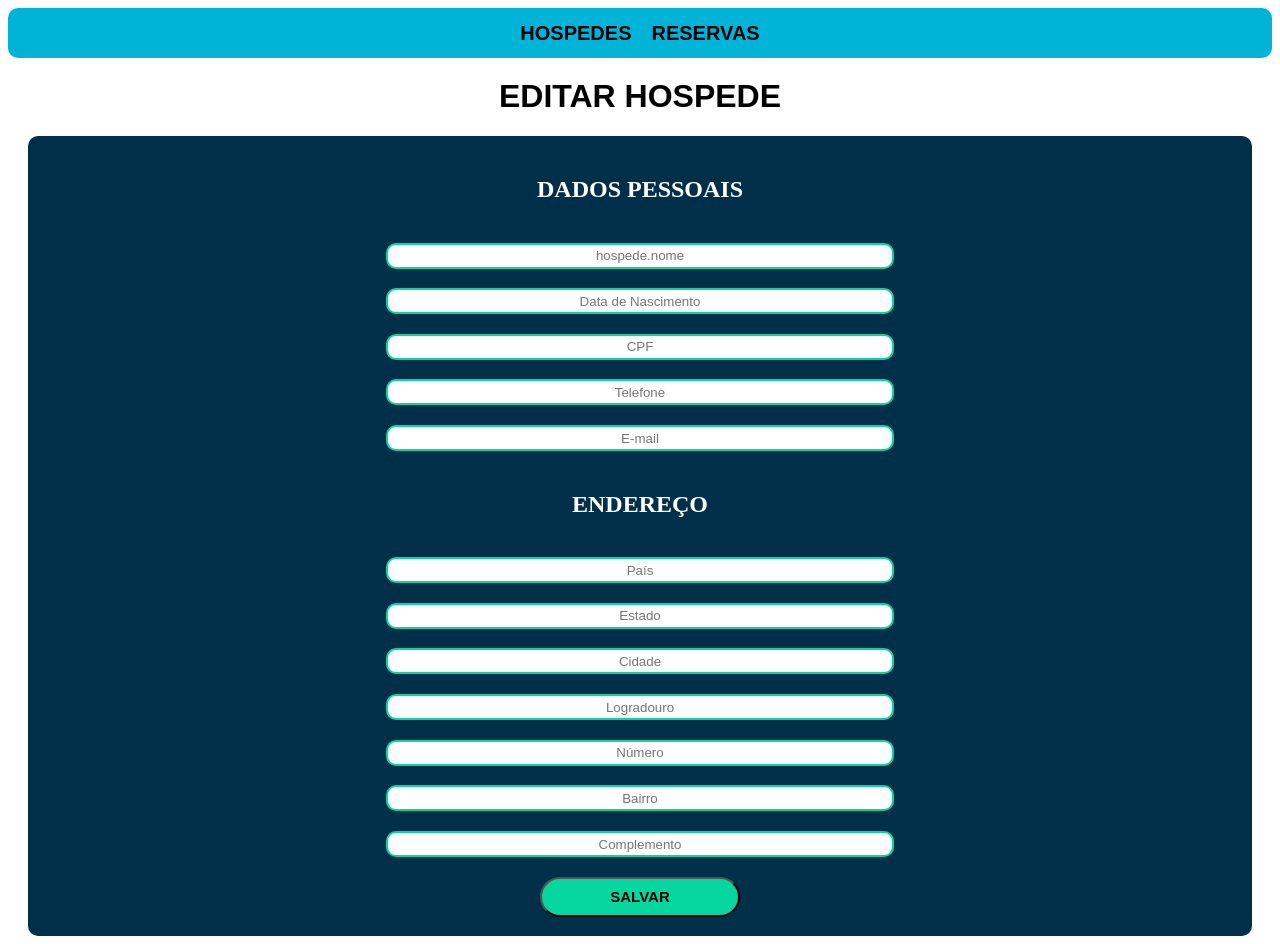
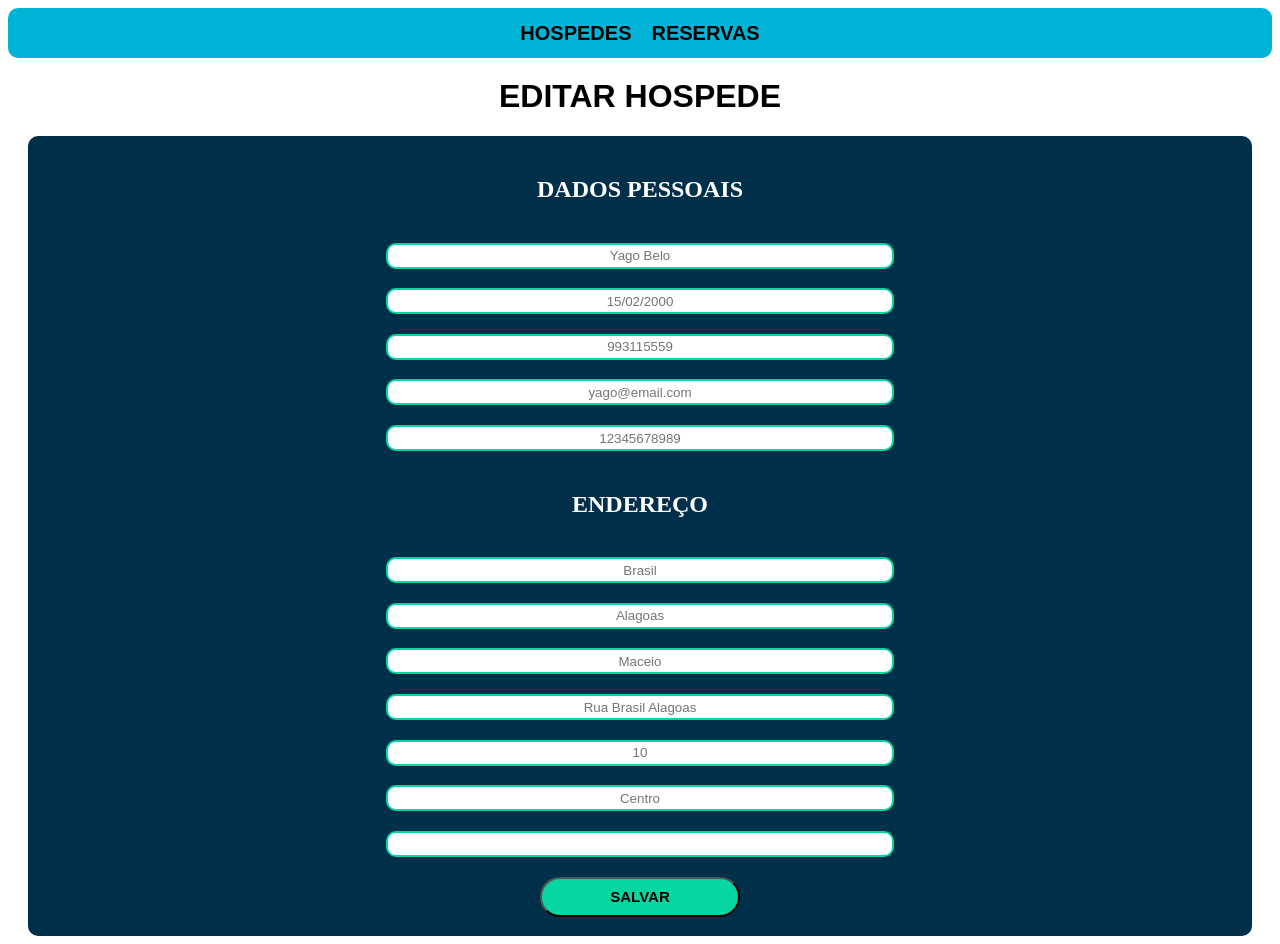
Before and after one commit to yagobelo/teste_es_frontend, a Vue app: page /editar-hospede in a window 1280 px wide. Built offline with nearby package versions, Linux system fonts and the light colour scheme.

Commit message:
feat: adicionado a sicronização de paginas de hospedes; chore: adicionado pinia ao projeto

```diff
--- a/package.json
+++ b/package.json
@@ -9,6 +9,7 @@
     "preview": "vite preview"
   },
   "dependencies": {
+    "pinia": "^2.1.7",
     "vue": "^3.4.21",
     "vue-router": "^4.3.0"
   },
--- a/src/components/CardHospedes.vue
+++ b/src/components/CardHospedes.vue
@@ -1,17 +1,28 @@
 <script setup>
-const props = defineProps({ hospede: Object });
+import { useCounterStore } from "@/stores/counter";
+import { storeToRefs } from "pinia";
+
+const props = defineProps(["hospede"]);
+
+const store = useCounterStore();
+
+const { editIdHospede } = storeToRefs(store);
+
+const changeEditHospedeId = () => {
+  editIdHospede.value = props.hospede.id;
+};
 </script>
 
 <template>
   <RouterLink style="text-decoration: none" to="/editar-hospede">
-    <button class="container">
+    <button @click="changeEditHospedeId()" class="container">
       <div class="containerData">
         <p style="align-self: flex-end">ID: {{ hospede.id }}</p>
         <div class="containerP">
           <p>Nome: {{ hospede.nome }}</p>
           <p>Nascimento: {{ hospede.dataNascimento }}</p>
           <p>Telefone: {{ hospede.telefone }}</p>
-          <p>CPF: {{ hospede.cpf }}</p>
+          <p>RG: {{ hospede.rg }}</p>
         </div>
         <div class="containerP">
           <p>País: {{ hospede.pais }}</p>
@@ -71,7 +82,4 @@ button {
 button:hover {
   background-color: #002f49c0;
 }
-button:active {
-  background-color: aliceblue;
-}
 </style>
--- a/src/data.js
+++ b/src/data.js
@@ -5,7 +5,7 @@ export const hospedes = [
     dataNascimento: "15/02/2000",
     telefone: "993115559",
     email: "yago@email.com",
-    cpf: "12345678989",
+    rg: "12345678989",
     pais: "Brasil",
     estado: "Alagoas",
     cidade: "Maceio",
@@ -20,7 +20,7 @@ export const hospedes = [
     dataNascimento: "15/02/2000",
     telefone: "993115559",
     email: "yago@email.com",
-    cpf: "12345678989",
+    rg: "12345678989",
     pais: "Brasil",
     estado: "Alagoas",
     cidade: "Maceio",
@@ -35,7 +35,7 @@ export const hospedes = [
     dataNascimento: "15/02/2000",
     telefone: "993115559",
     email: "yago@email.com",
-    cpf: "12345678989",
+    rg: "12345678989",
     pais: "Brasil",
     estado: "Alagoas",
     cidade: "Maceio",
@@ -50,7 +50,7 @@ export const hospedes = [
     dataNascimento: "15/02/2000",
     telefone: "993115559",
     email: "yago@email.com",
-    cpf: "12345678989",
+    rg: "12345678989",
     pais: "Brasil",
     estado: "Alagoas",
     cidade: "Maceio",
--- a/src/main.js
+++ b/src/main.js
@@ -1,9 +1,12 @@
 import { createApp } from "vue";
+import { createPinia } from "pinia";
 import App from "./App.vue";
 import router from "./router";
 
+const pinia = createPinia();
 const app = createApp(App);
 
 app.use(router);
 
+app.use(pinia);
 app.mount("#app");
--- a/src/router/index.js
+++ b/src/router/index.js
@@ -11,19 +11,16 @@ const router = createRouter({
     {
       path: "/reservas",
       name: "/reservas",
-
       component: () => import("@/views/ReservasView.vue"),
     },
     {
       path: "/cadastro-hospede",
       name: "/cadastro-hospede",
-
       component: () => import("@/views/CadastroHospede.vue"),
     },
     {
       path: "/editar-hospede",
       name: "/editar-hospede",
-
       component: () => import("@/views/EditarHospede.vue"),
     },
   ],
--- /dev/null
+++ b/src/stores/counter.js
@@ -0,0 +1,8 @@
+import { ref } from "vue";
+import { defineStore } from "pinia";
+
+export const useCounterStore = defineStore("counter", () => {
+  const editIdHospede = ref("");
+
+  return { editIdHospede };
+});
--- a/src/views/EditarHospede.vue
+++ b/src/views/EditarHospede.vue
@@ -1,24 +1,51 @@
-<script setup></script>
+<script setup>
+// import { useCounterStore } from "@/stores/counter";
+// import { storeToRefs } from "pinia";
+
+// const store = useCounterStore();
+
+// const { editIdHospede } = storeToRefs(store);
+
+const data1 = {
+  id: "4",
+  nome: "Yago Belo",
+  dataNascimento: "15/02/2000",
+  telefone: "993115559",
+  email: "yago@email.com",
+  rg: "12345678989",
+  pais: "Brasil",
+  estado: "Alagoas",
+  cidade: "Maceio",
+  logradouro: "Rua Brasil Alagoas",
+  n: "10",
+  bairro: "Centro",
+  complemento: "",
+};
+</script>
 
 <template>
   <div class="bodyCadastrarHospede">
     <h1 class="titulo">EDITAR HOSPEDE</h1>
     <form class="containerForm" action="submit">
       <h2>DADOS PESSOAIS</h2>
-      <input class="inputText" type="text" placeholder="hospede.nome" />
-      <input class="inputText" type="text" placeholder="Data de Nascimento" />
-      <input class="inputText" type="text" placeholder="CPF" />
-      <input class="inputText" type="text" placeholder="Telefone" />
-      <input class="inputText" type="text" placeholder="E-mail" />
+      <input class="inputText" type="text" :placeholder="data1.nome" />
+      <input
+        class="inputText"
+        type="text"
+        :placeholder="data1.dataNascimento"
+      />
+      <input class="inputText" type="text" :placeholder="data1.telefone" />
+      <input class="inputText" type="text" :placeholder="data1.email" />
+      <input class="inputText" type="text" :placeholder="data1.rg" />
 
       <h2>ENDEREÇO</h2>
-      <input class="inputText" type="text" placeholder="País" />
-      <input class="inputText" type="text" placeholder="Estado" />
-      <input class="inputText" type="text" placeholder="Cidade" />
-      <input class="inputText" type="text" placeholder="Logradouro" />
-      <input class="inputText" type="text" placeholder="Número" />
-      <input class="inputText" type="text" placeholder="Bairro" />
-      <input class="inputText" type="text" placeholder="Complemento" />
+      <input class="inputText" type="text" :placeholder="data1.pais" />
+      <input class="inputText" type="text" :placeholder="data1.estado" />
+      <input class="inputText" type="text" :placeholder="data1.cidade" />
+      <input class="inputText" type="text" :placeholder="data1.logradouro" />
+      <input class="inputText" type="text" :placeholder="data1.n" />
+      <input class="inputText" type="text" :placeholder="data1.bairro" />
+      <input class="inputText" type="text" :placeholder="data1.complemento" />
 
       <button class="btnSubmit" type="submit">SALVAR</button>
     </form>
--- a/src/views/HospedesView.vue
+++ b/src/views/HospedesView.vue
@@ -54,4 +54,10 @@ import { hospedes } from "@/data.js";
 .btnNovoCadastroHospede:active {
   background-color: aliceblue;
 }
+.editar {
+  position: absolute;
+  width: 50%;
+  top: 50px;
+  left: 0;
+}
 </style>
```
Also changed, not shown: 1 other file (tests, documents, lock files or other folders).
